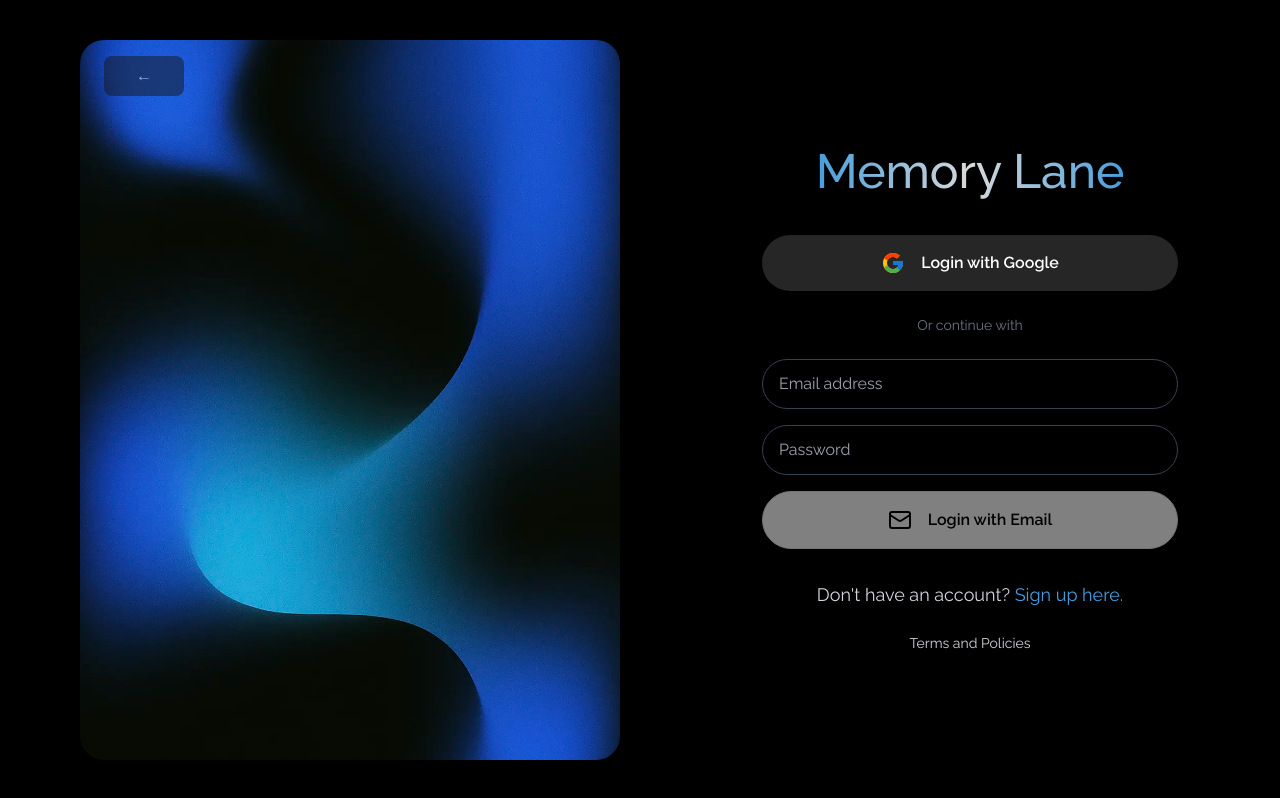
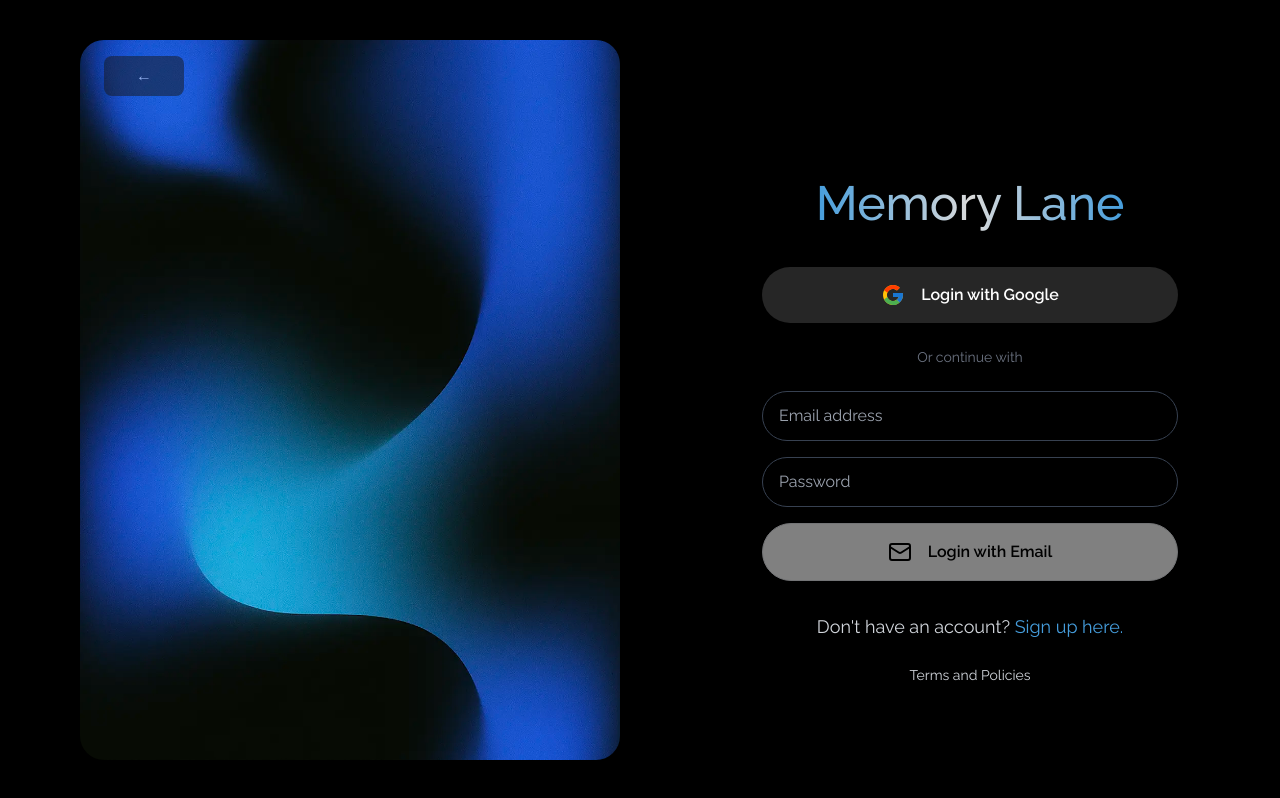
Before and after one commit to aysahoo/Memory-Lane, a React (Vite) app in the folder Frontend/: page /auth in a window 1280 px wide. Built offline with nearby package versions, Linux system fonts and the light colour scheme; a web font is replaced by a local one.

Commit message:
Updated OTP page

```diff
--- a/Frontend/src/components/OtpVerification.jsx
+++ b/Frontend/src/components/OtpVerification.jsx
@@ -31,7 +31,7 @@ export default function OTPVerification({ onVerify }) {
   const isOtpComplete = otp.every((digit) => digit !== "");
 
   return (
-    <div className="w-full h-screen flex items-center justify-center bg-black px-4">
+    <div className="w-full h-screen flex items-center justify-center bg-black">
       <form
         onSubmit={handleSubmit}
         className="w-full max-w-sm text-white text-center"
@@ -54,7 +54,7 @@ export default function OTPVerification({ onVerify }) {
               value={digit}
               onChange={(e) => handleChange(index, e.target.value)}
               onKeyDown={(e) => handleKeyDown(index, e)}
-              className="w-14 h-14 text-center text-2xl rounded-xl border border-white/20 bg-white/10 backdrop-blur-md text-white focus:outline-none focus:ring-2 focus:ring-[#459ddc] transition-all"
+              className="w-10 h-10 text-center text-xl font-outfit rounded-xl border border-white/20 bg-white/10 backdrop-blur-md text-white focus:outline-none focus:ring-2 focus:ring-[#459ddc] transition-all"
             />
           ))}
         </div>
--- a/Frontend/src/pages/AuthPage.jsx
+++ b/Frontend/src/pages/AuthPage.jsx
@@ -104,9 +104,9 @@ export default function AuthPage() {
   };
 
   return (
-    <div className="min-h-screen flex bg-black">
+    <div className="min-h-screen flex flex-col md:flex-row bg-black">
       {/* Left - Image */}
-      <div className="hidden md:inline-block relative w-1/2 ml-10 p-10 ">
+      <div className="hidden md:inline-block relative w-1/2 ml-10 p-10">
         <img
           src={assets.login_bg}
           alt=""
@@ -115,7 +115,7 @@ export default function AuthPage() {
         <div className="absolute top-10">
           <Link to="/">
             <button
-          className="bg-neutral-900 opacity-50 hover:bg-neutral-600 rounded-lg ml-6 mt-4 px-8 py-2 duration-500 "
+              className="bg-neutral-900 opacity-50 hover:bg-neutral-600 rounded-lg ml-6 mt-4 px-8 py-2 duration-500"
             >
               ←
             </button>
@@ -124,7 +124,7 @@ export default function AuthPage() {
       </div>
 
       {/* Right - Auth Form or OTP */}
-<div className="md:w-1/2 flex items-center justify-center md:p-10 p-4">
+      <div className={`w-full md:w-1/2 flex items-center justify-center md:p-10 p-4 ${!showOTP ? "mt-32 md:mt-16" : ""}`}>
         <Link to="/">
           <button
             className="md:hidden absolute top-0 left-0 bg-neutral-800 opacity-50 hover:bg-neutral-600 rounded-lg ml-10 mt-10 px-6 py-1 duration-500"
@@ -136,7 +136,7 @@ export default function AuthPage() {
         {showOTP ? (
           <OTPVerification onVerify={() => (window.location.href = "/dashboard")} />
         ) : (
-    <div className="w-full max-w-lg backdrop-blur-xl rounded-[40px] p-6 sm:p-10 md:p-12">
+          <div className="w-full max-w-lg backdrop-blur-xl rounded-[40px] p-6 sm:p-10 md:p-12 mx-auto">
             <div className="flex flex-col items-center text-center space-y-6 sm:space-y-8">
               <h1 className="text-3xl sm:text-4xl md:text-5xl font-medium pb-2 bg-gradient-to-r from-[#459ddc] via-[#dadada] to-[#459ddc] text-transparent bg-clip-text">
                 Memory Lane
@@ -204,7 +204,7 @@ export default function AuthPage() {
                       placeholder="Confirm Password"
                       value={confirmPassword}
                       onChange={(e) => setConfirmPassword(e.target.value)}
-                className={`w-full px-4 py-3  bg-transparent border ${
+                      className={`w-full px-4 py-3 bg-transparent border ${
                         !isConfirmMatch && confirmPassword ? "border-red-500" : "border-gray-700"
                       } rounded-full text-white text-sm sm:text-base focus:outline-none focus:ring-2 focus:ring-[#459ddc]`}
                     />
```
Lines whose indentation alone changed are shown as unchanged.
